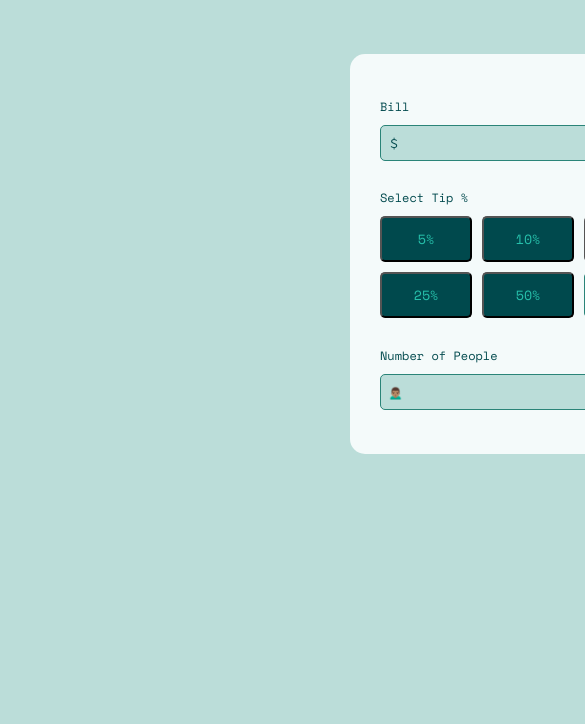
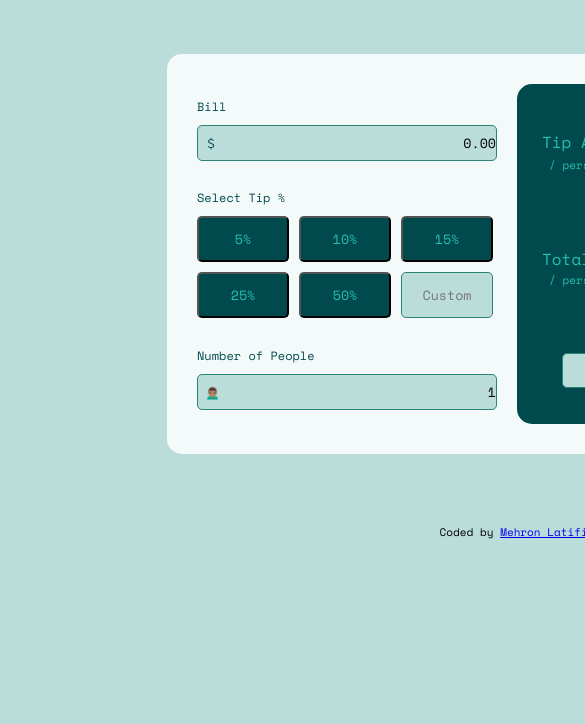
Before and after one commit to MehronS/tip-calculator, a plain HTML site: page index.html in a window 390 px wide. Shown: the part 216-940 px from the top of the page, 585 px wide, since content can reach past the window. After the commit the page ends 844 px from the top, so only its background shows below. Drawn offline with nearby package versions, Linux system fonts and the light colour scheme.

Commit message:
centered context prep for mobile

```diff
--- a/style.css
+++ b/style.css
@@ -9,12 +9,15 @@
 body {
   background-color: hsl(173, 33%, 80%);
   display: grid;
-  grid-template-columns: 1400px;
+  grid-template-columns: 800px;
   grid-template-rows: 1fr 2fr 1fr;
   /* align-items: center; */
   justify-items: center;
   align-items: center;
   row-gap: 70px;
+  position: fixed;
+  top: 0;
+  left: 30%;
 }
 
 h3 {
@@ -194,3 +197,14 @@ input::-webkit-outer-spin-button {
 .dollar {
   font-size: 30px;
 }
+
+/* @media (max-width: 375px) {
+  .calculator {
+    width: 375px;
+
+    display: flex;
+  }
+  body {
+    width: 600px;
+  }
+} ; */
```
